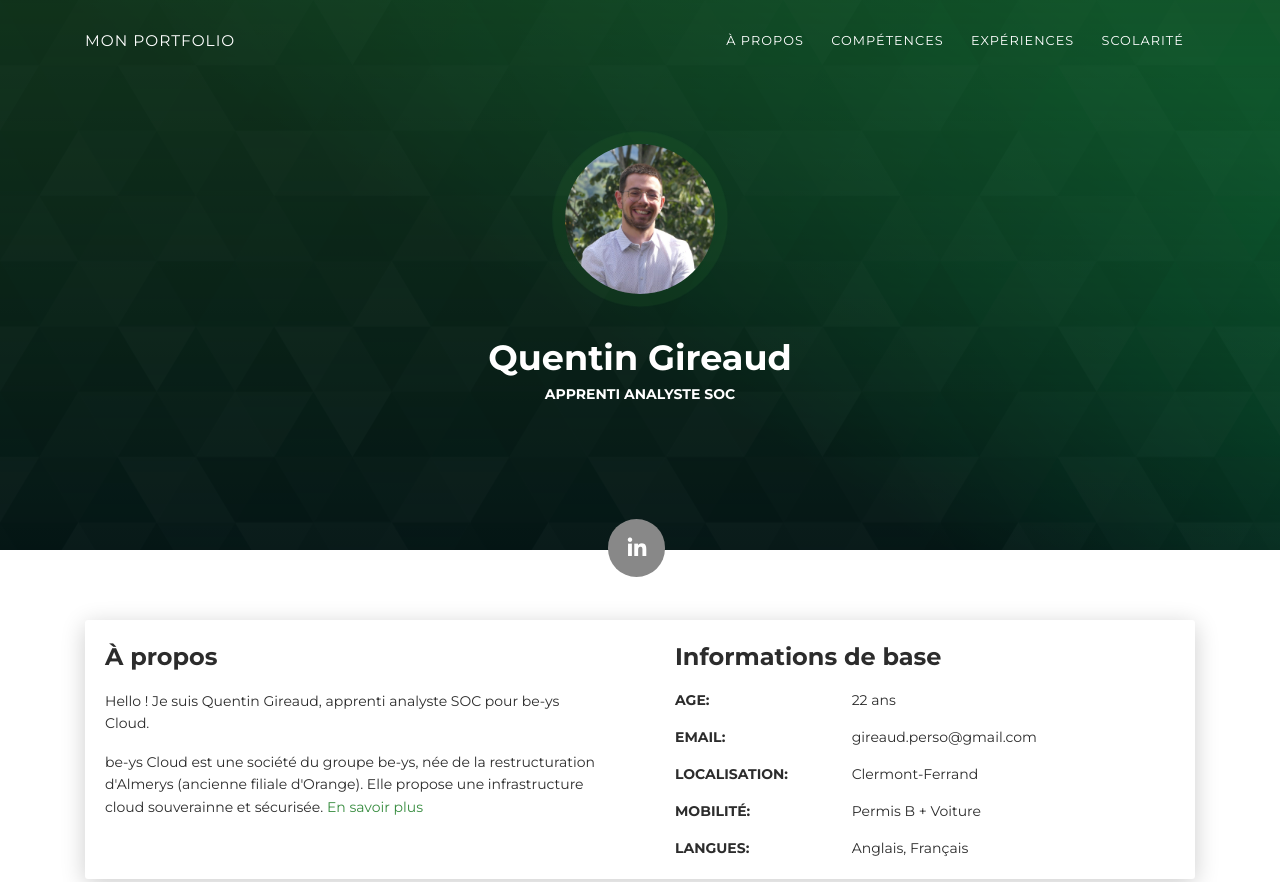
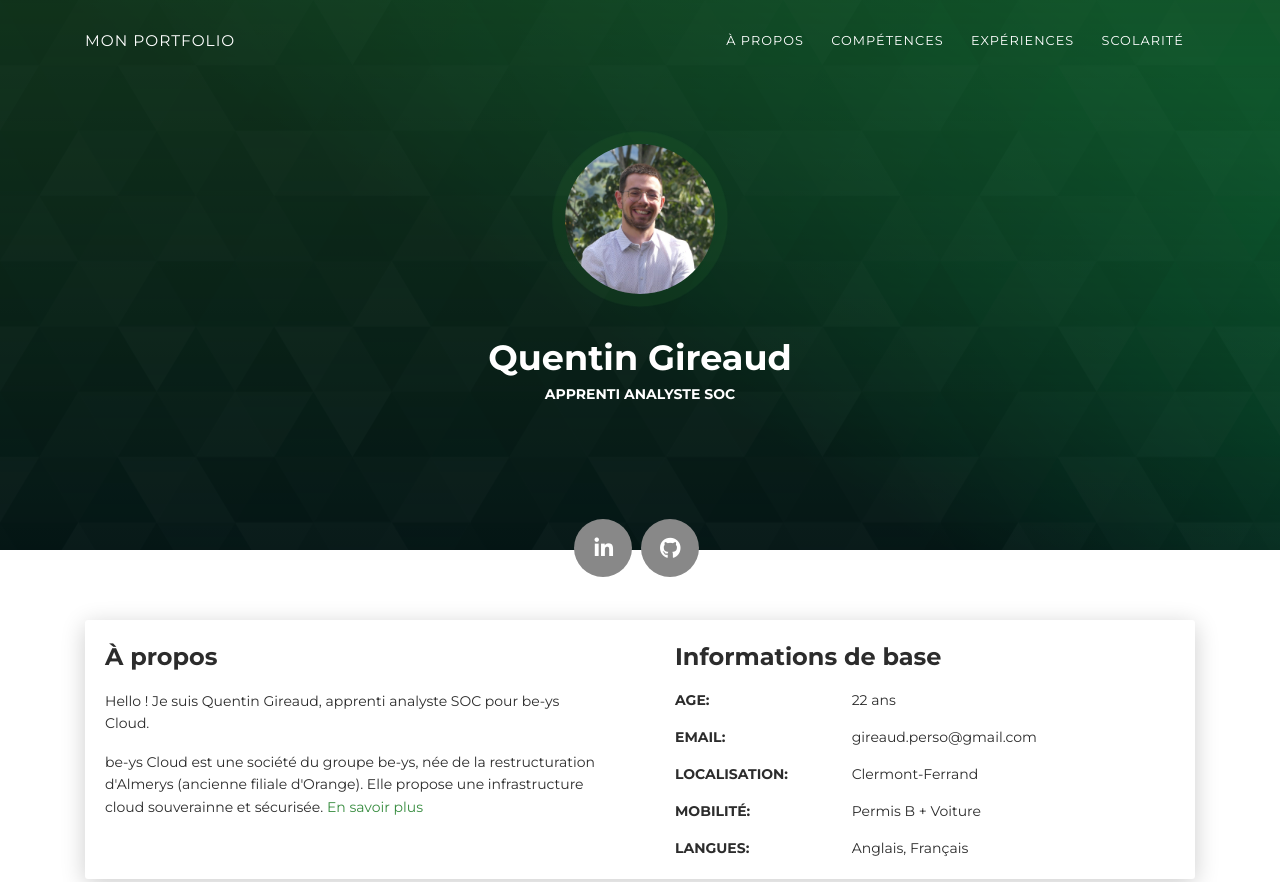
Before and after one commit to Fedpixel/gireaud.fr, a plain HTML site: page index.html in a window 1280 px wide. Shown: the top 882 px of the page. Drawn offline with Linux system fonts and the light colour scheme.

Commit message:
Add GitHub link

```diff
--- a/index.html
+++ b/index.html
@@ -54,7 +54,7 @@
       </div>
       <div class="section">
         <div class="container">
-          <div class="button-container"><a class="btn btn-default btn-round btn-lg btn-icon" href="https://linkedin.com/in/qgireaud/" rel="tooltip" title="Mon linkedin"><i class="fa fa-linkedin"></i></a></div>
+          <div class="button-container"><a class="btn btn-default btn-round btn-lg btn-icon" href="https://linkedin.com/in/qgireaud/" rel="tooltip" title="Mon Linkedin"><i class="fa fa-linkedin"></i></a><a class="btn btn-default btn-round btn-lg btn-icon" href="https://github.com/Fedpixel" rel="tooltip" title="Mon GitHub"><i class="fa fa-github"></i></a></div>
         </div>
       </div>
     </div>
```
